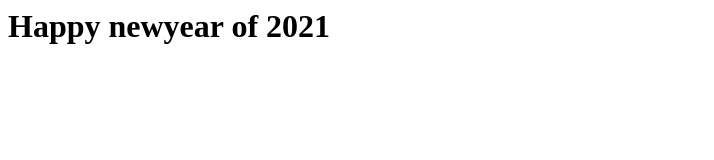
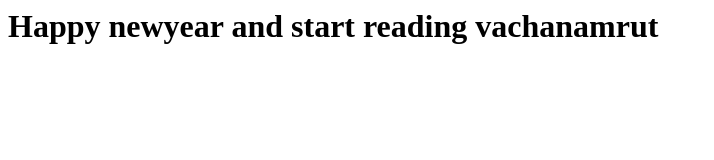
Before and after one commit to viralpatel5757/website, a plain HTML site: page index.html in a window 1280 px wide. Shown: the whole page, without its empty margins (0-714 px from the left). Drawn offline with Linux system fonts and the light colour scheme.

Commit message:
vachanamrut

```diff
--- a/index.html
+++ b/index.html
@@ -1,6 +1,6 @@
 <html>
 <title>Jai swaminarayan swami na vahla Haribhakto....</title>
 <body>
-<h1> Happy newyear of 2021 </h1>
+<h1> Happy newyear and start reading vachanamrut </h1>
 </body>
 </html>
```
